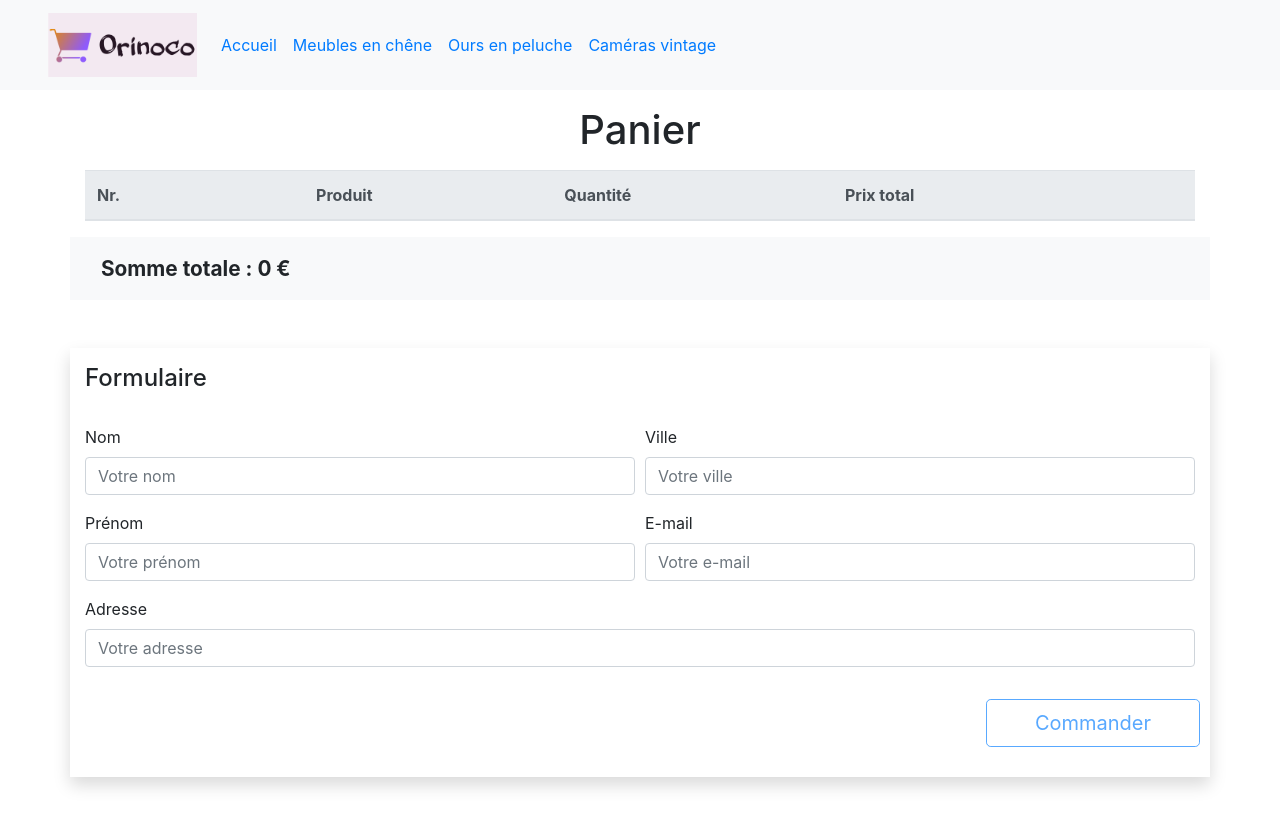
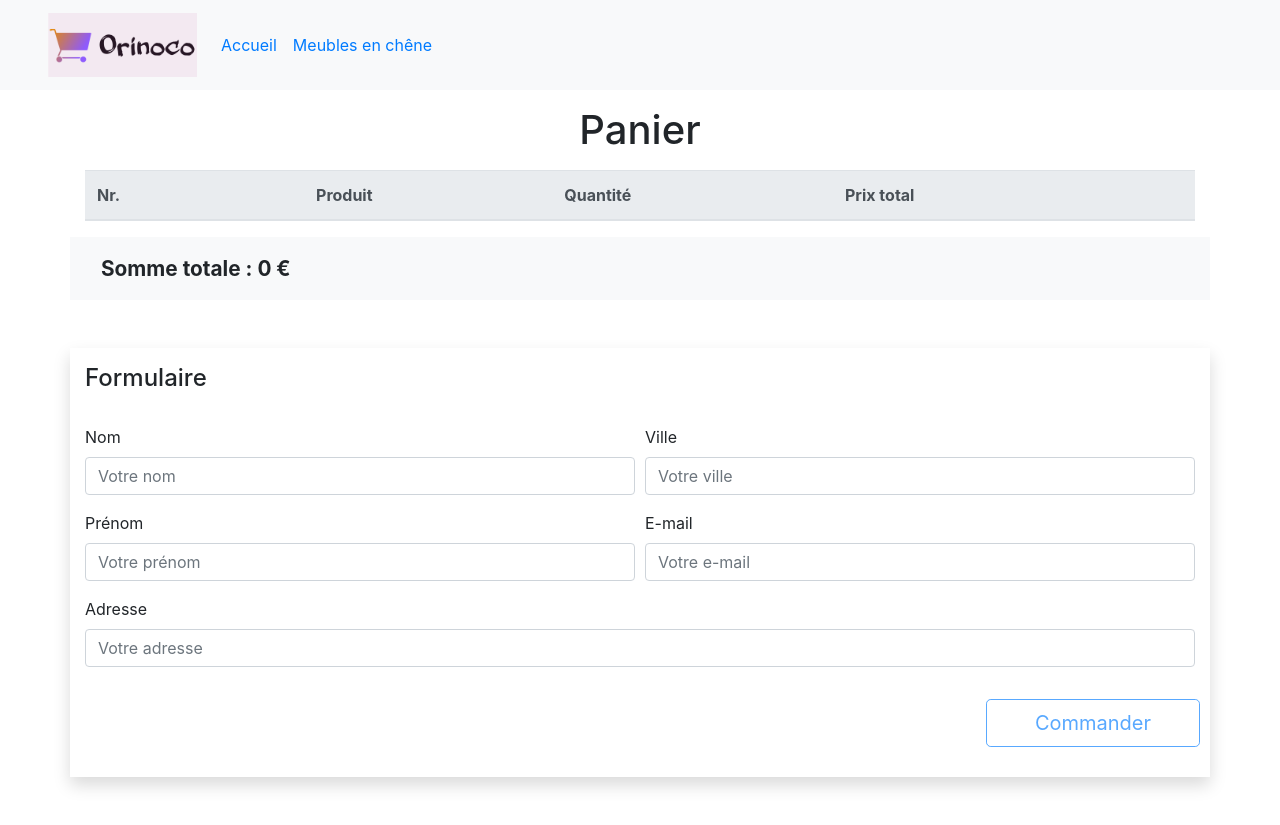
Before and after one commit to Danguole-Luzaite/LUZAITEDanguole_5_29082021, a website: page frontend/views/page_panier.html in a window 1280 px wide. Drawn offline with nearby package versions, Linux system fonts and the light colour scheme.

Commit message:
Edité header dans les fichiers html. Dans produit.js et panier.js,  l'élément édité : productQuantitySelectOption, index 11 au lieu de 5 pour changer la quantité pour en sélectionner jusqu'à 10. Edités commentaires.

```diff
--- a/frontend/assets/js/index.js
+++ b/frontend/assets/js/index.js
@@ -11,8 +11,6 @@ function createProduct(listProduct){
     /* creation du lien qui englobe un produit */
     const linkProduct=document.createElement("a");
     linkProduct.classList.add('col-12', 'col-sm-6', 'col-md-4', 'mb-3');
-    //linkProduct.href= "/frontend/views/pages de produit/page_de_produit-1cross_table.html" + "?id=" + listProduct._id;
-//    linkProduct.setAttribute("href", "/frontend/views/pages de produit/page_de_produit-1cross_table.html" + "?id=" + listProduct[index]._id);
     linkProduct.setAttribute("href", "./views/page_de_produit.html");
     linkProduct.setAttribute("product-id", listProduct[index]._id);
     linkProduct.addEventListener('click', function(e){
--- a/frontend/assets/js/panier.js
+++ b/frontend/assets/js/panier.js
@@ -57,7 +57,7 @@ function createCartTableRow(rowLineNumberString, chosenProduct){
   cartTableColumnQuantity.appendChild(productQuantitySelect);
 
   //creation des elements option productQuantitySelectOption, en utilisant la boucle pour créer jusqu'à 4 options pour la quantité
-  for (let i = 1; i < 5; i++){
+  for (let i = 1; i < 11; i++){
     const productQuantitySelectOption=document.createElement("option");
     productQuantitySelectOption.innerText=i.toString();
     productQuantitySelect.appendChild(productQuantitySelectOption);
@@ -283,7 +283,6 @@ function processOrderRequest(orderRequestDetails){
 };
 
 
-
 /*
 fonction créant une ligne vide lorsqu'il n'y a aucun produit ajouté au panier
 */
--- a/frontend/views/page_panier.html
+++ b/frontend/views/page_panier.html
@@ -29,12 +29,6 @@
                         <li class="nav-item">
                             <a href="#" class="nav-link">Meubles en chêne</a>
                         </li>
-                        <li class="nav-item">
-                            <a href="#" class="nav-link">Ours en peluche</a>
-                        </li>
-                        <li class="nav-item">
-                            <a href="#" class="nav-link">Caméras vintage</a>
-                        </li>
                     </ul>
                 </div>
             </nav>
@@ -56,47 +50,6 @@
                         </tr>
                     </thead>
                     <tbody id="shopping-card-tablebody">
-
-<!--
-                        <tr>
--->
-                             <!--Product 1 row-->
-<!--
-                            <th scope="row">1</th>
-                            <td>
-                                <img class="img-thumbnail img-fluid" src="../assets/images/oak_1.jpg" alt="Table croisé">
-                            </td>
-                            <td>
-                                <h5>Table croisé</h5>
-                                <small class="text-muted">id: 5be9cc611c9d440000c1421e</small>
-                            </td>
-
-                            <td>
--->
-                                <!--Quantité-->
-<!--
-                                <select class="form-control">
-                                    <option>1</option>
-                                    <option>2</option>
-                                    <option>3</option>
-                                    <option>4</option>
-                                </select>
-                            </td>
-                            <td>
--->
-                                <!--Prix total-->
-<!--
-                                <div>59900 &euro;</div>
-                            </td>
-                            <td>
--->
-                                <!--button "supprimer"-->
-<!--
-                                <button class="btn btn-outline-danger" type="button">x Supprimer</button>
-                            </td>
-                        </tr>
--->
-
                     </tbody>
                 </table>
 
@@ -153,5 +106,6 @@
                 </form>
             </div>
         </main>
+
         <script src="../assets/js/panier.js"></script>
     </body>
```
Also changed, not shown: frontend/assets/js/produit.js (+5 -5 lines), frontend/index.html (+0 -6 lines), frontend/views/page_de_confirmation.html (+0 -6 lines), frontend/views/page_de_produit.html (+1 -7 lines).
